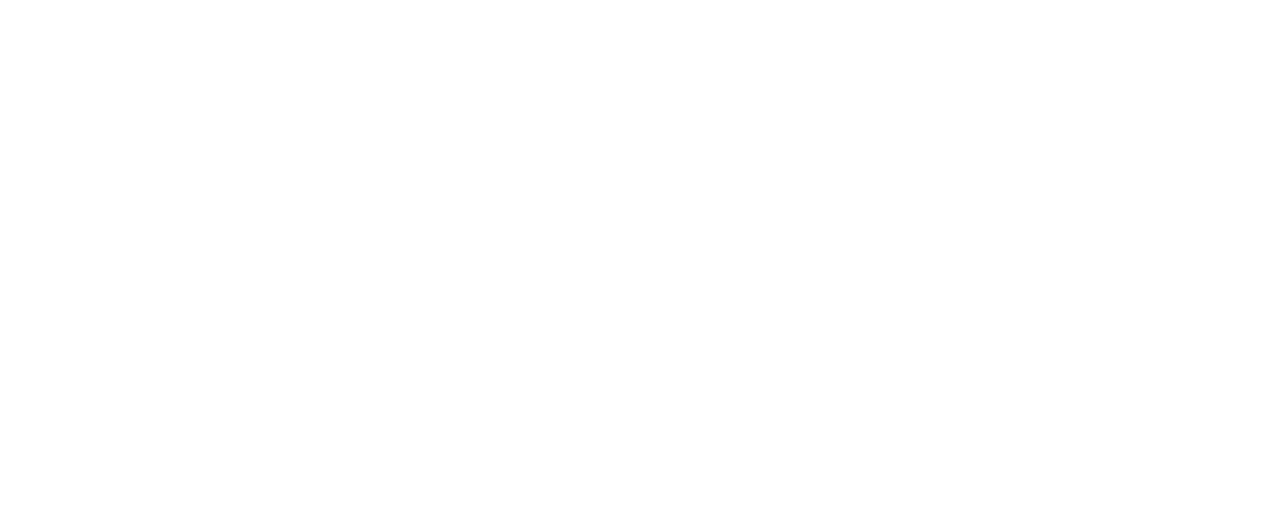
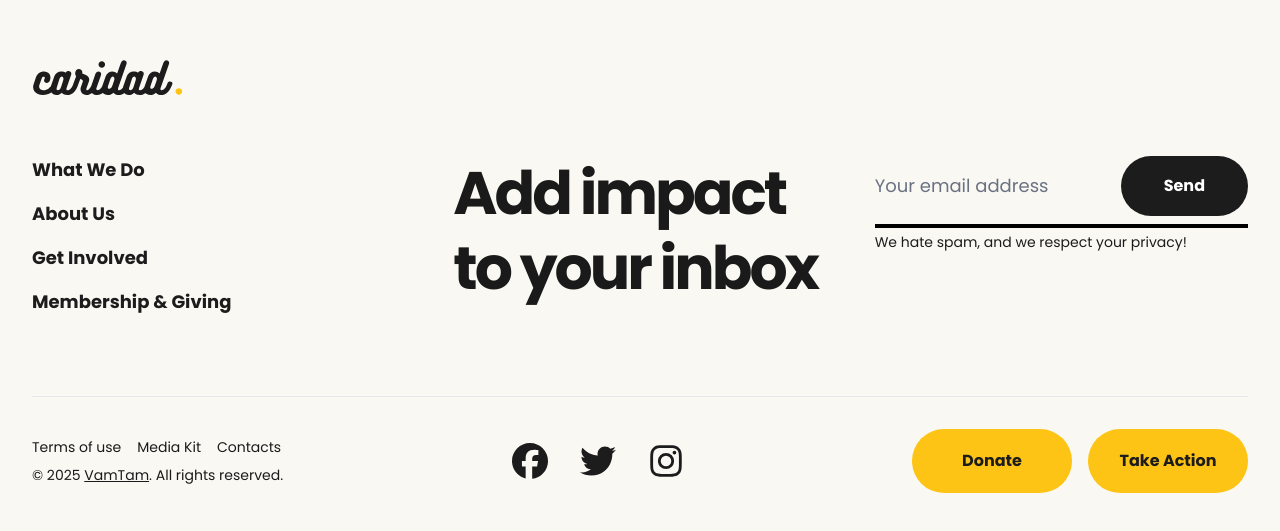
Before and after one commit to Shouryya-Manna/Caridad, a Next.js app: page /about-us in a window 1280 px wide. Shown: the part 7412-7943 px from the top of the page. Before the commit the page ends 7400 px from the top, so only its background shows below. Built offline with nearby package versions, Linux system fonts and the light colour scheme.

Commit message:
UI Fixes

```diff
--- a/src/app/about-us/page.tsx
+++ b/src/app/about-us/page.tsx
@@ -1,4 +1,5 @@
 import Charity from "@/components/AboutUs/Charity/Charity";
+import AFooter from "@/components/AboutUs/Footer/AFooter";
 import OurCauses from "@/components/AboutUs/OurCauses/OurCauses";
 import Outcome from "@/components/AboutUs/Outcome/Outcome";
 import Sponsor from "@/components/AboutUs/Sponsor/Sponsor";
@@ -19,6 +20,7 @@ export default function page() {
       <Sponsor />
       <Sponsor2 />
       <OurCauses />
+      <AFooter />
       <ScrollToTop />
     </div>
   );
--- /dev/null
+++ b/src/components/AboutUs/Footer/AFooter.tsx
@@ -0,0 +1,145 @@
+import Image from "next/image";
+import {
+  Facebook,
+  Twitter,
+  Instagram,
+} from "lucide-react";
+
+export default function AFooter() {
+  return (
+    <footer className="max-w-8xl mx-auto w-full px-8 py-12 bg-[#F9F8F3] text-[#1A1A1A] font-sans">
+      <div className="relative flex max-w-90 w-41 h-20 justify-start items-center cursor-pointer">
+        <Image
+          src="/logo.svg"
+          alt="Caridad Logo"
+          fill
+          className="object-contain"
+        />
+      </div>
+
+      <div className="grid grid-cols-1 md:grid-cols-3 gap-12 items-start mb-20 mt-10">
+        <div className="flex flex-col space-y-4 font-bold text-lg">
+          <a
+            href="#"
+            className="hover:text-[#FEC415] text-tertiary"
+          >
+            What We Do
+          </a>
+          <a
+            href="#"
+            className="hover:text-[#FEC415] text-tertiary"
+          >
+            About Us
+          </a>
+          <a
+            href="#"
+            className="hover:text-[#FEC415] text-tertiary"
+          >
+            Get Involved
+          </a>
+          <a
+            href="#"
+            className="hover:text-[#FEC415] text-tertiary"
+          >
+            Membership & Giving
+          </a>
+        </div>
+
+        <h2 className="text-5xl md:text-6xl font-black leading-tight tracking-tighter">
+          Add impact <br /> to your inbox
+        </h2>
+
+        <div className="flex flex-col">
+          <div className="relative flex items-center border-b-4 border-black pb-2">
+            <input
+              type="email"
+              placeholder="Your email address"
+              className="bg-transparent w-full outline-none text-lg placeholder-gray-500"
+            />
+            <button className="bg-tertiary text-white px-8 py-4 cursor-pointer rounded-full h-15 w-40 font-bold hover:bg-[#FEC415] transition-colors">
+              Send
+            </button>
+          </div>
+          <p className="text-sm mt-1 text-tertiary">
+            We hate spam, and we respect your
+            privacy!
+          </p>
+        </div>
+      </div>
+
+      <div className="flex flex-col md:flex-row justify-between items-center pt-8 border-t border-gray-200 gap-8">
+        <div className="text-sm">
+          <div className="flex space-x-4 mb-2">
+            <a
+              href="#"
+              className="hover:underline"
+            >
+              Terms of use
+            </a>
+            <a
+              href="#"
+              className="hover:underline"
+            >
+              Media Kit
+            </a>
+            <a
+              href="#"
+              className="hover:underline"
+            >
+              Contacts
+            </a>
+          </div>
+          <p>
+            © 2025{" "}
+            <span className="underline cursor-pointer">
+              VamTam
+            </span>
+            . All rights reserved.
+          </p>
+        </div>
+
+        <div className="flex space-x-8">
+          <a href="#">
+            {/* facebook */}
+            <svg
+              xmlns="http://www.w3.org/2000/svg"
+              viewBox="0 0 512 512"
+              className="transition-all cursor-pointer duration-300 ease-in-out hover:fill-[#FEC415] size-9 fill-tertiary"
+            >
+              <path d="M512 256C512 114.6 397.4 0 256 0S0 114.6 0 256C0 376 82.7 476.8 194.2 504.5l0-170.3-52.8 0 0-78.2 52.8 0 0-33.7c0-87.1 39.4-127.5 125-127.5 16.2 0 44.2 3.2 55.7 6.4l0 70.8c-6-.6-16.5-1-29.6-1-42 0-58.2 15.9-58.2 57.2l0 27.8 83.6 0-14.4 78.2-69.3 0 0 175.9C413.8 494.8 512 386.9 512 256z" />
+            </svg>
+          </a>
+          <a href="#">
+            {/* Twitter */}
+            <svg
+              xmlns="http://www.w3.org/2000/svg"
+              viewBox="0 0 512 512"
+              className="transition-all size-9 cursor-pointer duration-300 ease-in-out hover:fill-[#FEC415] fill-tertiary"
+            >
+              <path d="M459.4 151.7c.3 4.5 .3 9.1 .3 13.6 0 138.7-105.6 298.6-298.6 298.6-59.5 0-114.7-17.2-161.1-47.1 8.4 1 16.6 1.3 25.3 1.3 49.1 0 94.2-16.6 130.3-44.8-46.1-1-84.8-31.2-98.1-72.8 6.5 1 13 1.6 19.8 1.6 9.4 0 18.8-1.3 27.6-3.6-48.1-9.7-84.1-52-84.1-103l0-1.3c14 7.8 30.2 12.7 47.4 13.3-28.3-18.8-46.8-51-46.8-87.4 0-19.5 5.2-37.4 14.3-53 51.7 63.7 129.3 105.3 216.4 109.8-1.6-7.8-2.6-15.9-2.6-24 0-57.8 46.8-104.9 104.9-104.9 30.2 0 57.5 12.7 76.7 33.1 23.7-4.5 46.5-13.3 66.6-25.3-7.8 24.4-24.4 44.8-46.1 57.8 21.1-2.3 41.6-8.1 60.4-16.2-14.3 20.8-32.2 39.3-52.6 54.3z" />
+            </svg>
+          </a>
+          <a href="#">
+            {/* Instagram */}
+            <svg
+              xmlns="http://www.w3.org/2000/svg"
+              viewBox="0 0 448 512"
+              className="transition-all size-9 cursor-pointer duration-300 ease-in-out hover:fill-[#FEC415] fill-tertiary"
+            >
+              <path d="M224.3 141a115 115 0 1 0 -.6 230 115 115 0 1 0 .6-230zm-.6 40.4a74.6 74.6 0 1 1 .6 149.2 74.6 74.6 0 1 1 -.6-149.2zm93.4-45.1a26.8 26.8 0 1 1 53.6 0 26.8 26.8 0 1 1 -53.6 0zm129.7 27.2c-1.7-35.9-9.9-67.7-36.2-93.9-26.2-26.2-58-34.4-93.9-36.2-37-2.1-147.9-2.1-184.9 0-35.8 1.7-67.6 9.9-93.9 36.1s-34.4 58-36.2 93.9c-2.1 37-2.1 147.9 0 184.9 1.7 35.9 9.9 67.7 36.2 93.9s58 34.4 93.9 36.2c37 2.1 147.9 2.1 184.9 0 35.9-1.7 67.7-9.9 93.9-36.2 26.2-26.2 34.4-58 36.2-93.9 2.1-37 2.1-147.8 0-184.8zM399 388c-7.8 19.6-22.9 34.7-42.6 42.6-29.5 11.7-99.5 9-132.1 9s-102.7 2.6-132.1-9c-19.6-7.8-34.7-22.9-42.6-42.6-11.7-29.5-9-99.5-9-132.1s-2.6-102.7 9-132.1c7.8-19.6 22.9-34.7 42.6-42.6 29.5-11.7 99.5-9 132.1-9s102.7-2.6 132.1 9c19.6 7.8 34.7 22.9 42.6 42.6 11.7 29.5 9 99.5 9 132.1s2.7 102.7-9 132.1z" />
+            </svg>{" "}
+          </a>
+        </div>
+
+        <div className="flex space-x-4">
+          <button className="cursor-pointer text-[16px] text-tertiary font-bold hover:bg-black hover:text-white rounded-4xl h-16 w-40 bg-[#FEC415]">
+            Donate
+          </button>
+          <button className="cursor-pointer text-[16px] text-tertiary font-bold hover:bg-black hover:text-white rounded-4xl h-16 w-40 bg-[#FEC415]">
+            Take Action
+          </button>
+        </div>
+      </div>
+    </footer>
+  );
+}
```
